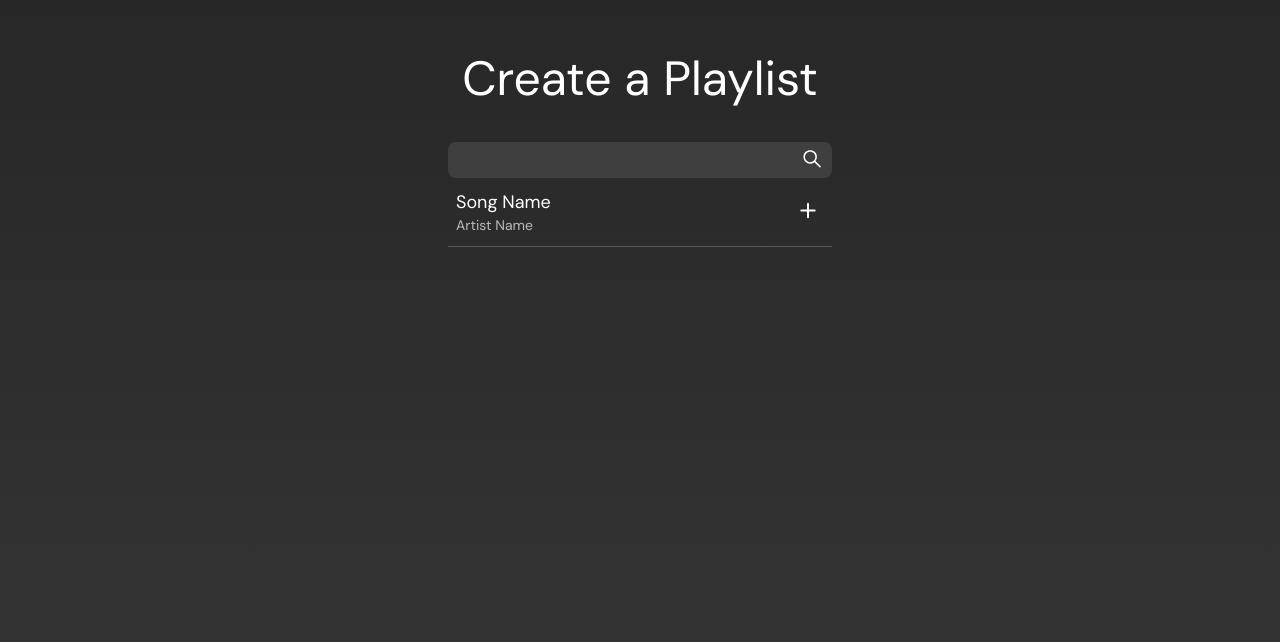
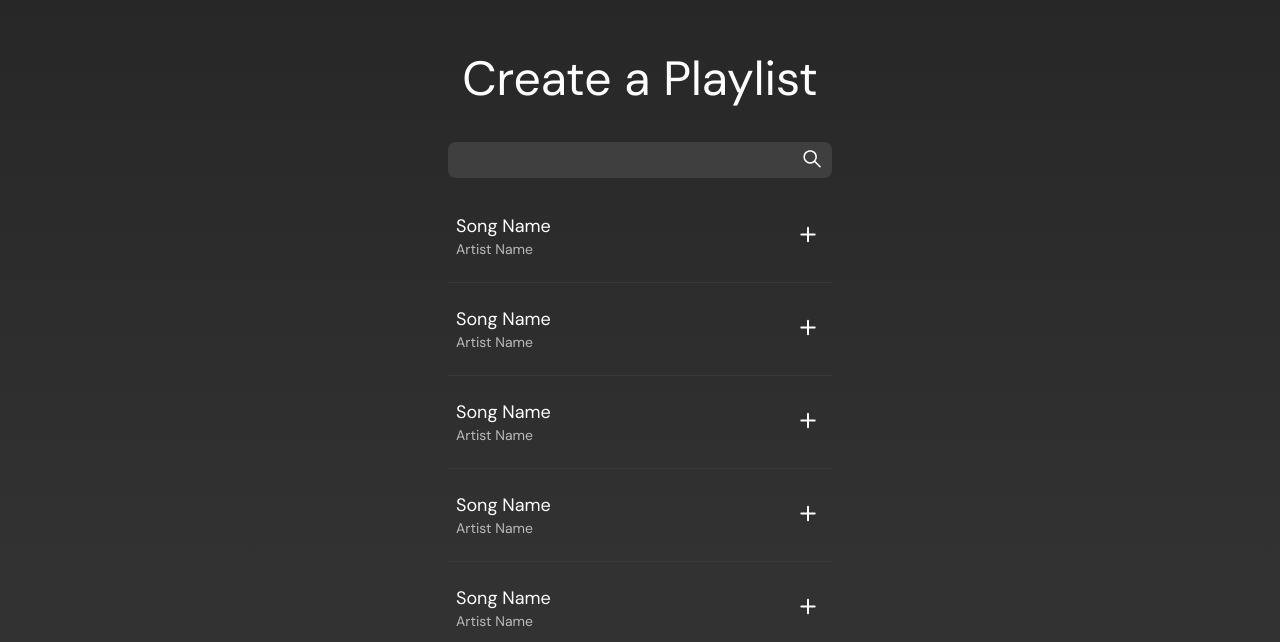
Before and after one commit to designerchloe/playlist-app, a React (Create React App) app: page / in a window 1280 px wide. Shown: the part 225-867 px from the top of the page. Before the commit the page ends 800 px from the top, so only its background shows below. Built offline with nearby package versions, Linux system fonts and the light colour scheme.

Commit message:
Create SearchResults component

```diff
--- a/src/App.js
+++ b/src/App.js
@@ -1,7 +1,7 @@
 import logo from './logo.svg';
 import './App.css';
 import SearchBar from './SearchBar';
-import Track from './Track';
+import SearchResults from './SearchResults';
 
 function App() {
   return (
@@ -9,7 +9,7 @@ function App() {
       <div className='main-column'>
         <h1>Create a Playlist</h1>
         <SearchBar />
-        <Track />
+        <SearchResults />
       </div>
     </div>
   );
--- a/src/SearchResults.js
+++ b/src/SearchResults.js
@@ -1,9 +1,19 @@
 import React from 'react';
+import styles from './SearchResults.module.css';
+import Track from './Track';
 
 const SearchResults = () => {
     return (
         <div className={styles.container}>
-
+            <Track />
+            <div className={styles.rule}></div>
+            <Track />
+            <div className={styles.rule}></div>
+            <Track />
+            <div className={styles.rule}></div>
+            <Track />
+            <div className={styles.rule}></div>
+            <Track />
         </div>
     )
 };
--- /dev/null
+++ b/src/SearchResults.module.css
@@ -0,0 +1,13 @@
+.container {
+    display: flex;
+    flex-direction: column;
+    gap: 12px;
+    margin: 24px 0;
+    width: 100%;
+}
+
+.rule {
+    width: 100%;
+    height: 1px;
+    background-color: #393939;
+}
--- a/src/Track.module.css
+++ b/src/Track.module.css
@@ -2,12 +2,11 @@
     display: flex;
     justify-content: space-between;
     width: 100%;
-    border-bottom: 1px solid #595959;
     padding: 12px 8px;
+    transition: background-color 300ms ease-out;
 }
 
 .container:hover {
-    border-bottom: 0px solid #000000;
     background-color: #373737;
     border-radius: 8px;
 }
```
